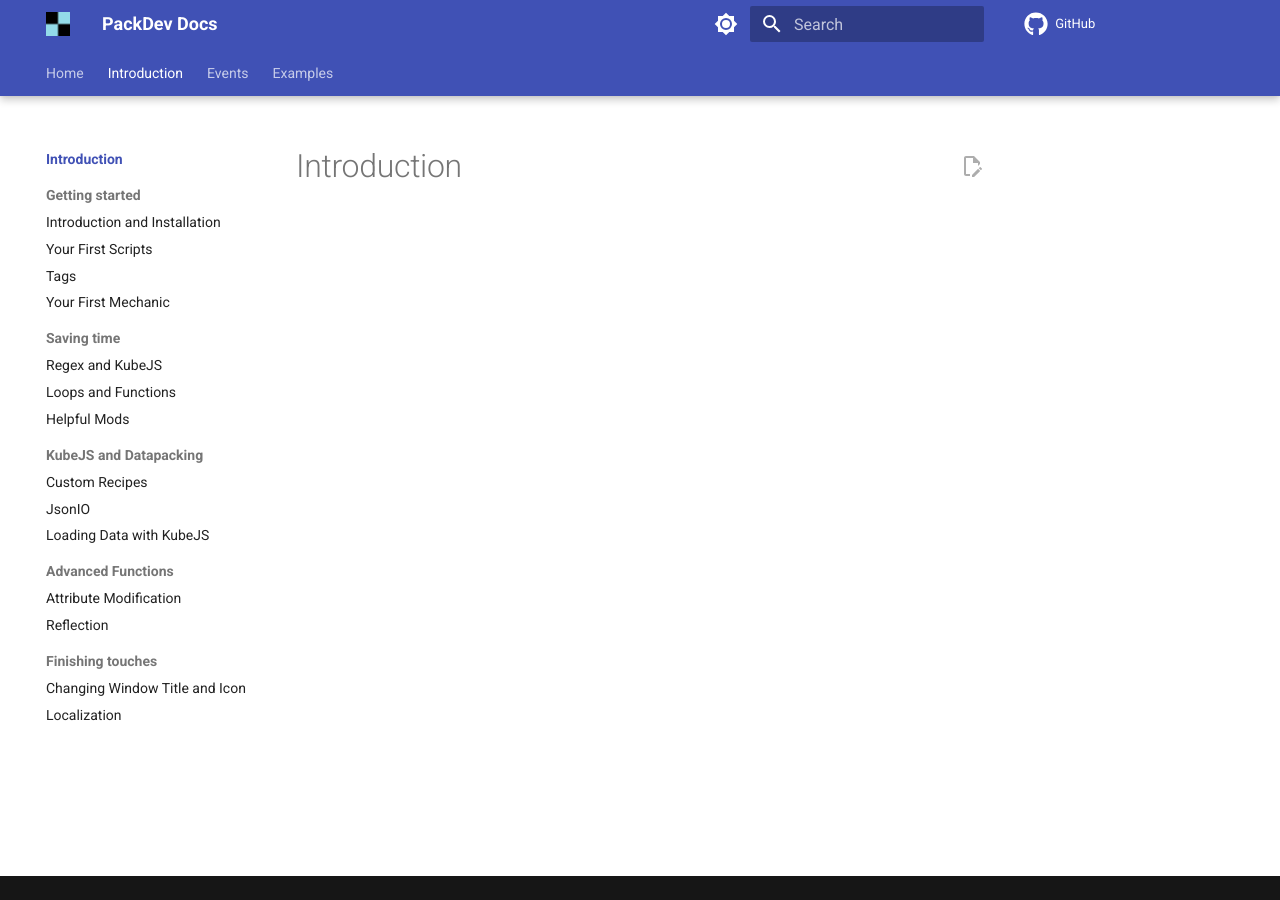
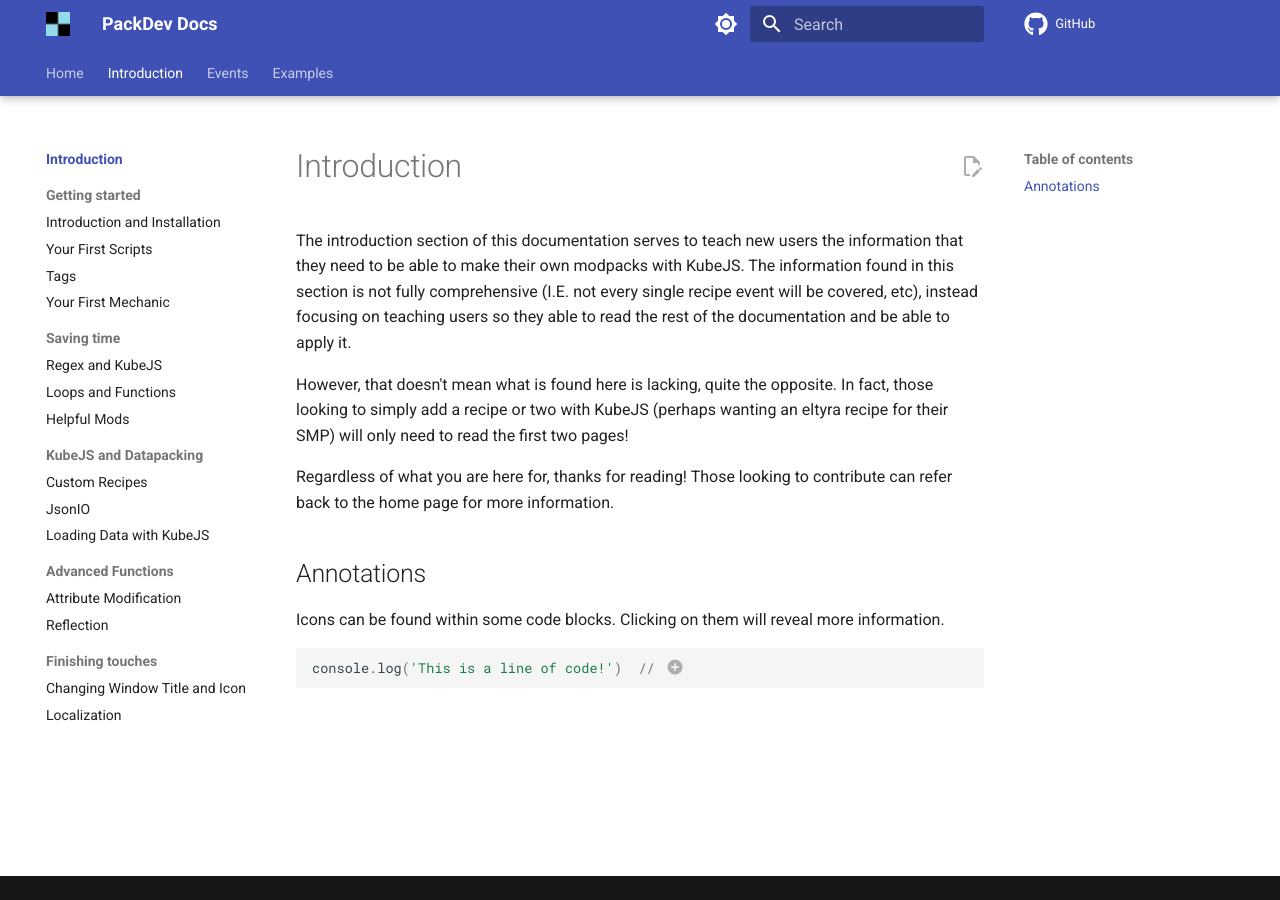
Before and after one commit to ThePansmith/docs, an MkDocs documentation site: the page built from docs/introduction/index.md, in a window 1280 px wide. Built offline with MkDocs 1.6.1 and Material for MkDocs 9.7.7, drawn with Linux system fonts in a browser that asks for light colours; comment, search, counter and statistics services are not loaded.

Commit message:
Update index.md

````diff
--- a/docs/introduction/index.md
+++ b/docs/introduction/index.md
@@ -1 +1,15 @@
 # Introduction
+The introduction section of this documentation serves to teach new users the information that they need to be able to make their own modpacks with KubeJS. The information found in this section is not fully comprehensive (I.E. not every single recipe event will be covered, etc), instead focusing on teaching users so they able to read the rest of the documentation and be able to apply it.
+
+However, that doesn't mean what is found here is lacking, quite the opposite. In fact, those looking to simply add a recipe or two with KubeJS (perhaps wanting an eltyra recipe for their SMP) will only need to read the first two pages!
+
+Regardless of what you are here for, thanks for reading! Those looking to contribute can refer back to the home page for more information.
+
+## Annotations
+Icons can be found within some code blocks. Clicking on them will reveal more information.
+
+```js
+console.log('This is a line of code!')  // (1)
+```
+
+1. And this is a comment!
````
